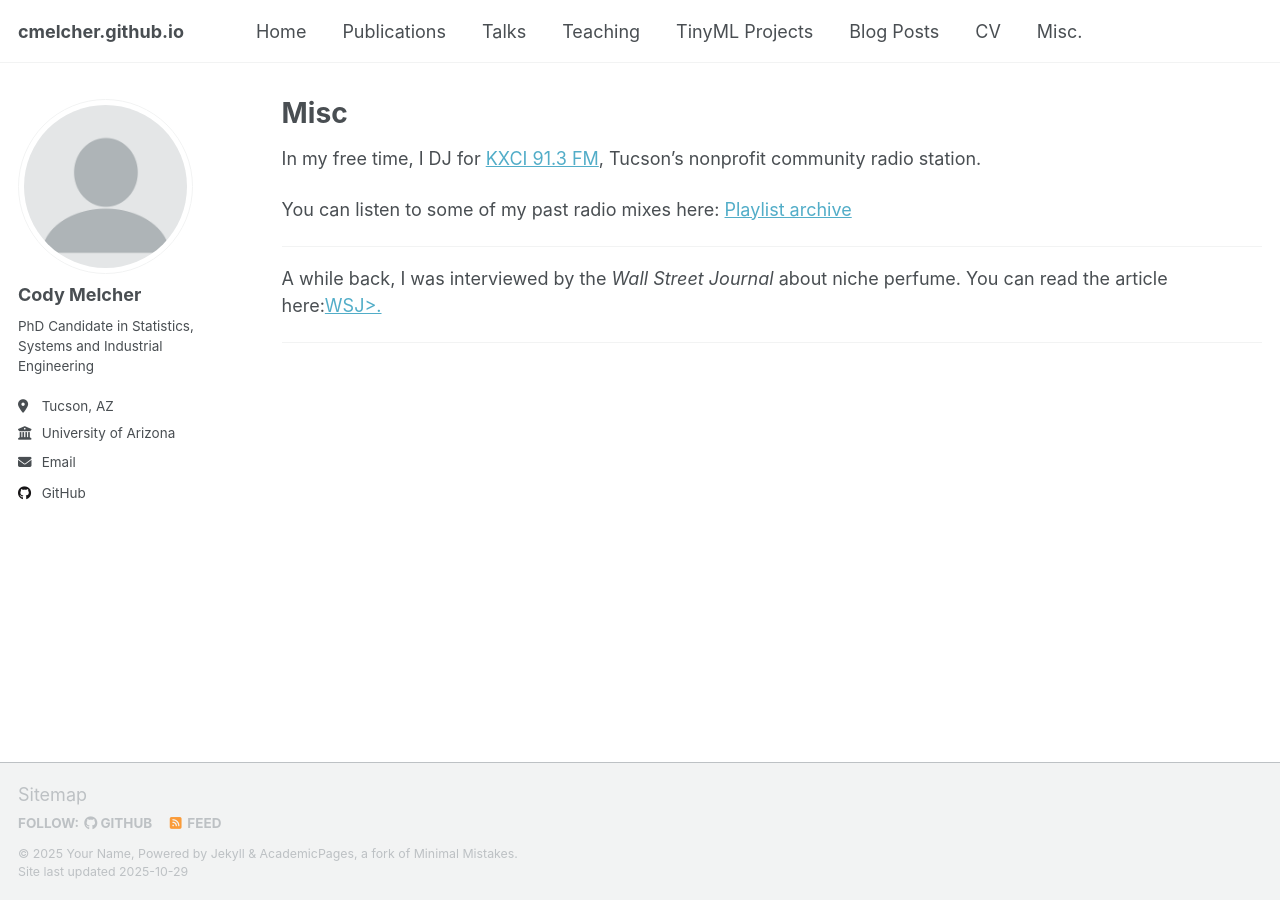
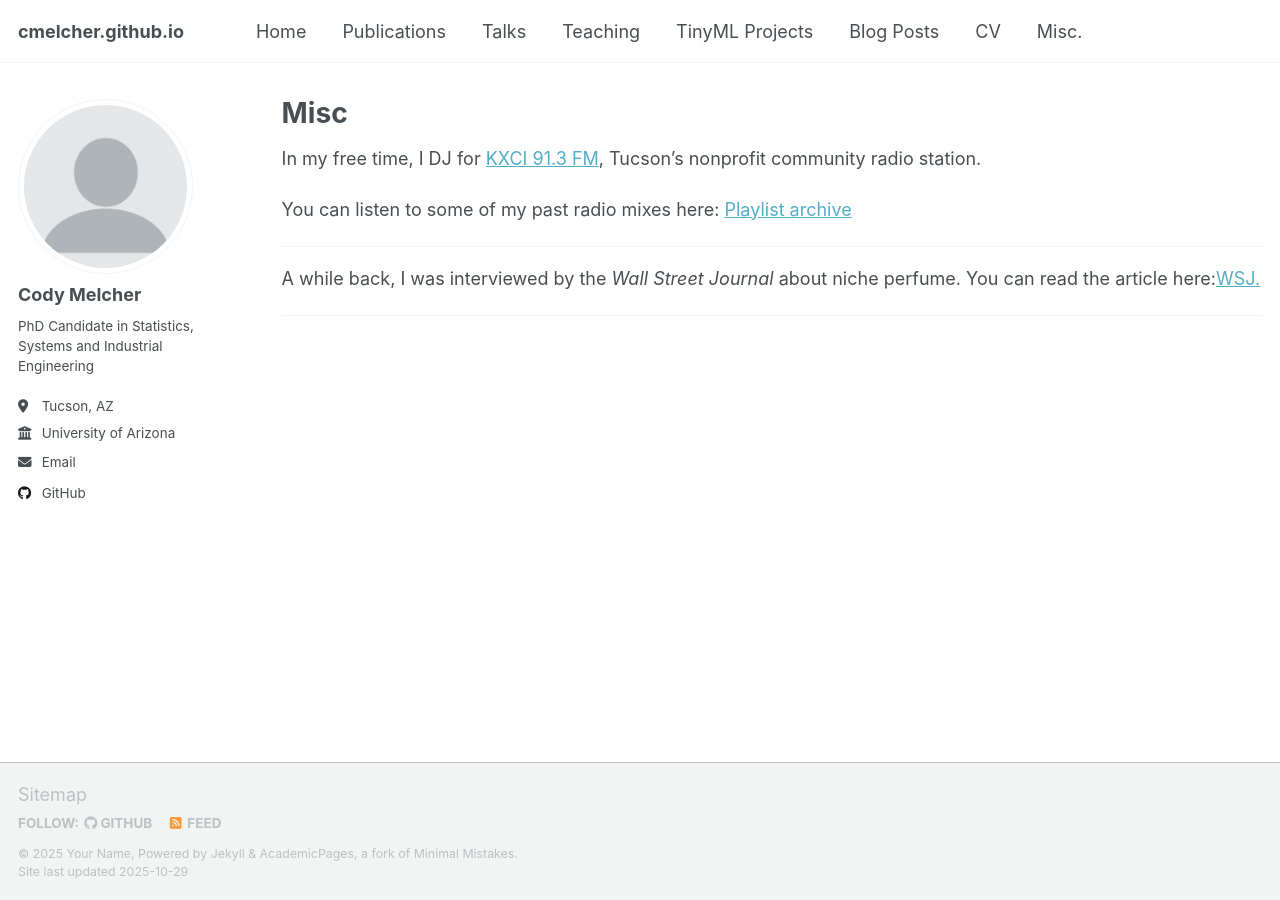
Before and after one commit to cmelcher/cmelcher.github.io, a Jekyll site: the page built from misc.md, in a window 1280 px wide. Built offline with Jekyll 4.4.1, drawn with Linux system fonts in a browser that asks for light colours; a script that is not in the unit is left out.

```diff
--- a/misc.md
+++ b/misc.md
@@ -9,6 +9,6 @@ In my free time, I DJ for <a href="https://kxci.org" target="_blank">KXCI 91.3 F
 You can listen to some of my past radio mixes here: <a href="https://spinitron.com/KXCI/dj/98898" target="_blank">Playlist archive</a>
 
 ---
-A while back, I was interviewed by the <em>Wall Street Journal</em> about niche perfume. You can read the article here:<a href="https://www.wsj.com/style/fashion/these-guys-nerd-out-on-fashion-instead-of-cars-and-whiskey-steal-their-in-the-know-picks-011ec54b?reflink=desktopwebshare_permalink" target="_blank">WSJ>.
+A while back, I was interviewed by the <em>Wall Street Journal</em> about niche perfume. You can read the article here:<a href="https://www.wsj.com/style/fashion/these-guys-nerd-out-on-fashion-instead-of-cars-and-whiskey-steal-their-in-the-know-picks-011ec54b?reflink=desktopwebshare_permalink" target="_blank">WSJ.
 
 ---
```
